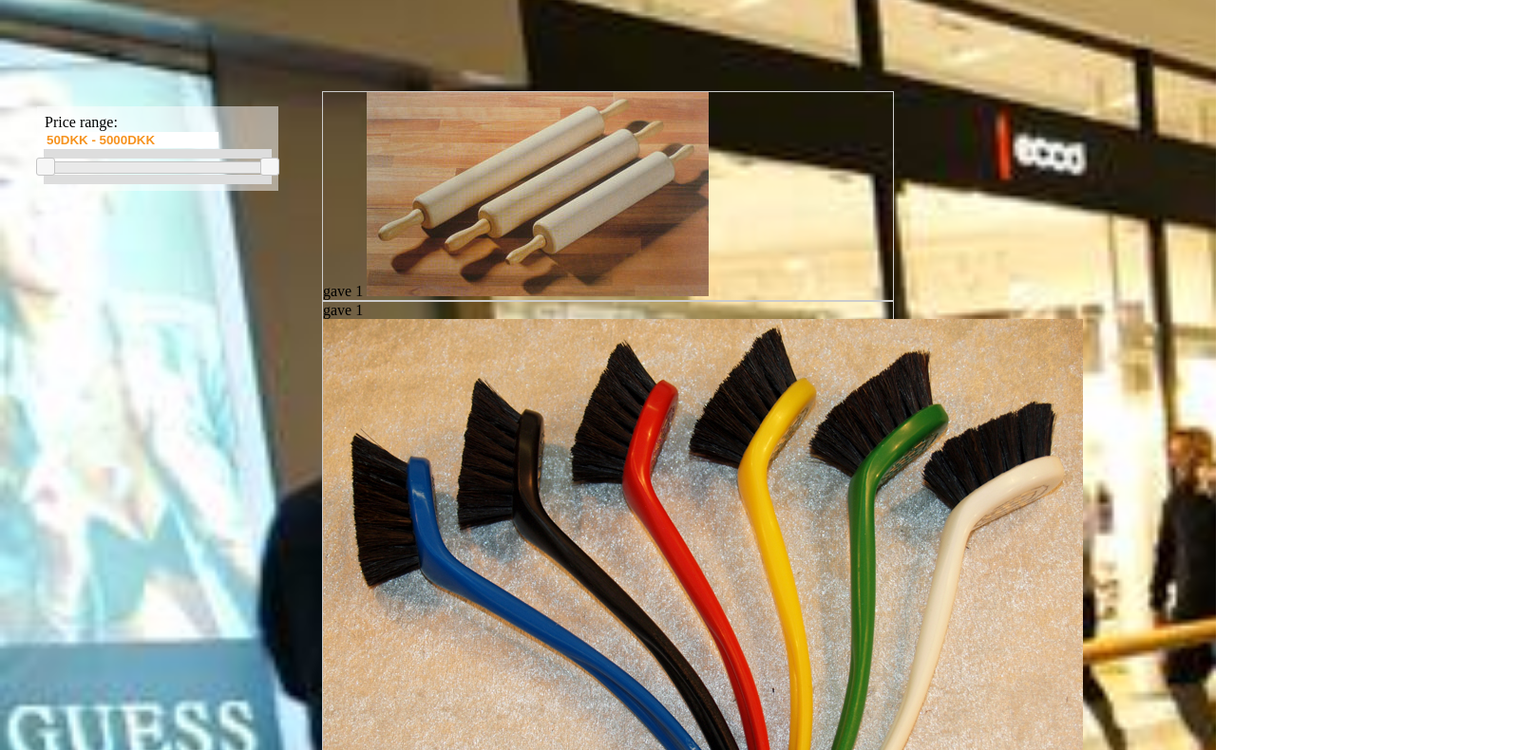
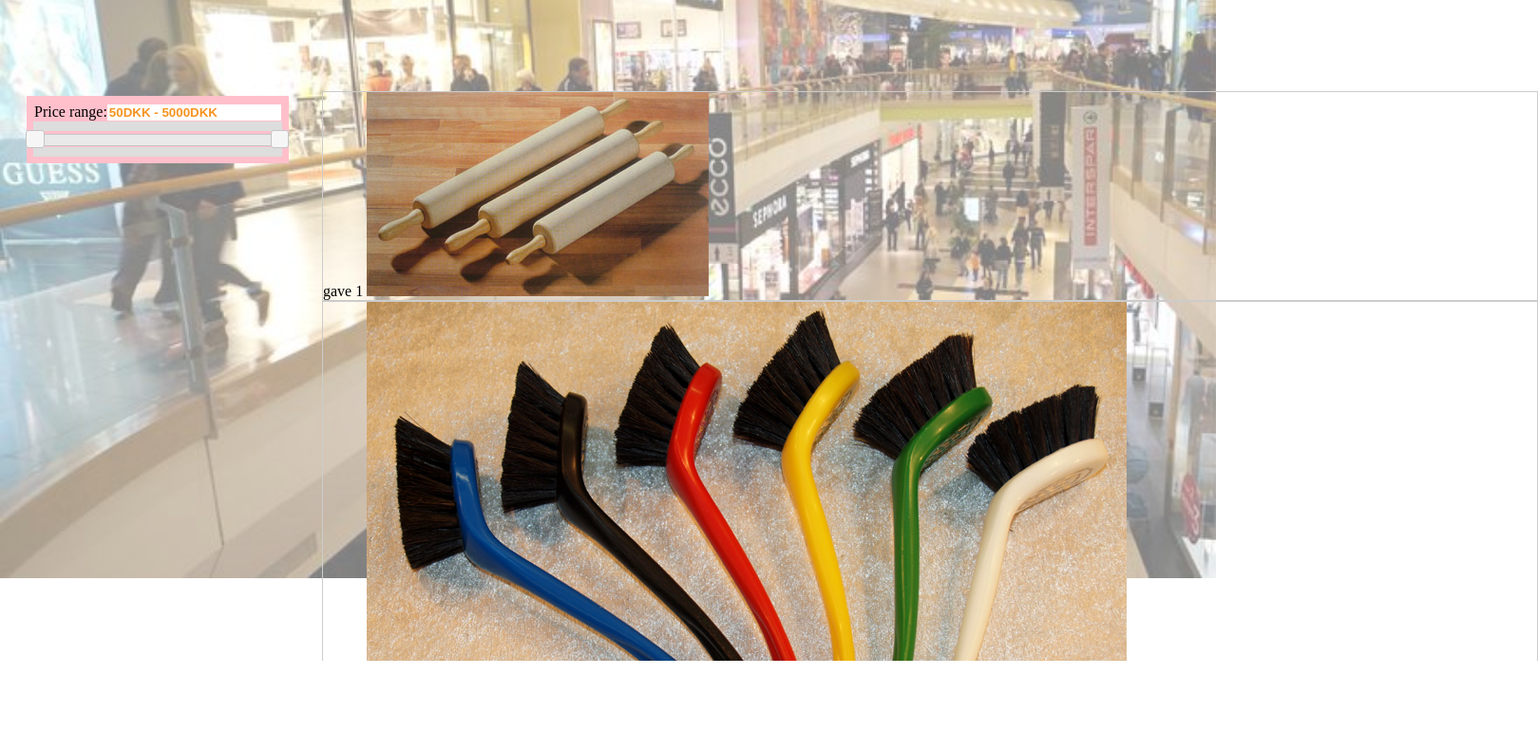
Before and after one commit to liao1994/Interaktion, a plain HTML site: page Gift4Girl.WebSite/Birthday.html in a window 1280 px wide. Shown: the part 191-981 px from the top of the page at 95% size, 1619 px wide, since content can reach past the window. After the commit the page ends 910 px from the top, so only its background shows below. Drawn offline with nearby package versions, Linux system fonts and the light colour scheme.

Commit message:
checkpoint 3

```diff
--- a/Gift4Girl.WebSite/Birthday.html
+++ b/Gift4Girl.WebSite/Birthday.html
@@ -39,6 +39,7 @@
           </h1>
         </div>
     </div>
+    <div class="row">
       <div class="col-3">
         <table class="filter-table">
           <tr>
@@ -46,12 +47,14 @@
           </tr>
           <tr>
             <td>
-<div id="slider-range"></div>
+              <div id="slider-range"></div>
             </td>
           </tr>
         </table>
       </div>
       <div class="col-6">
+        <div class="gift-result">
+
           <div class="row">
 
             <div contentEditable="true" name="name" rows="8" cols="80" bgcolor="white" style="border: 1px solid #ccc";>
@@ -80,6 +83,8 @@
           </div>
       </div>
     </div>
+    </div>
+    </div>
   </body>
 </html>
 <script type="text/javascript">
--- a/Gift4Girl.WebSite/Content/Styles/Custom.css
+++ b/Gift4Girl.WebSite/Content/Styles/Custom.css
@@ -1,8 +1,16 @@
 body{
-  background-image: url("../Images/bkgndpic.jpg");
-  background-size: cover;
+  /*background: url("../Images/bkgndpic.jpg");
   background-repeat: no-repeat;
-  background-attachment: local;
+  background-attachment: fixed;
+  background-size:cover;
+  linear-gradient( black 0%,white 100%)
+  background-image: opacity(0.5),filter: ,url("../Images/bkgndpic.jpg");
+    background-blend-mode:screen;*/
+}
+div.gift-result {
+  height: 600px;
+  min-width: 80em;
+  overflow-y: auto;
 }
 .col-1 {width: 8.33%;}
 .col-2 {width: 16.66%;}
@@ -20,6 +28,21 @@ body{
     float: left;
     padding: 15px;
     border: 1px hidden;
+}
+body::after {
+  content: "";
+  background: url("../Images/bkgndpic.jpg");
+  opacity: 0.5;
+  top: 0;
+  left: 0;
+  bottom: 0;
+  right: 0;
+  position: absolute;
+  z-index: -1;
+  background-repeat: no-repeat;
+  background-size: cover;
+  background-attachment:fixed;
+
 }
 .row::after {
     content: "";
@@ -90,6 +113,9 @@ h1 {
   background: rgba(255,255,255,0.5);
   margin: 1em;
   padding: 5px;
+  position: fixed;
+  margin: 5px;
+  background-color: pink
 }
 th, td {
     border-bottom: 10px solid #ddd;
```
Also changed, not shown: Gift4Girl.WebSite/Route.html (added, +10 -0 lines).
